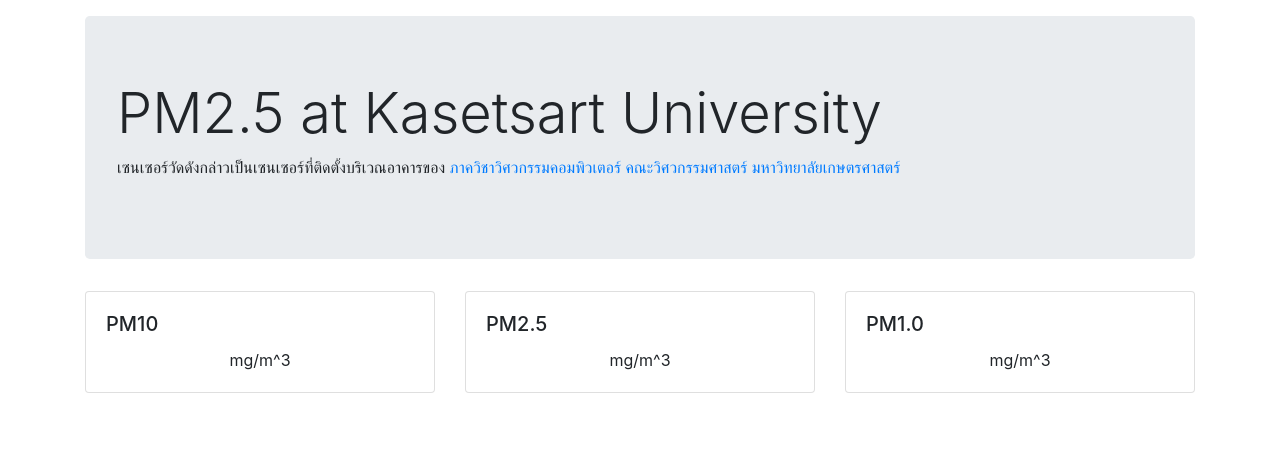
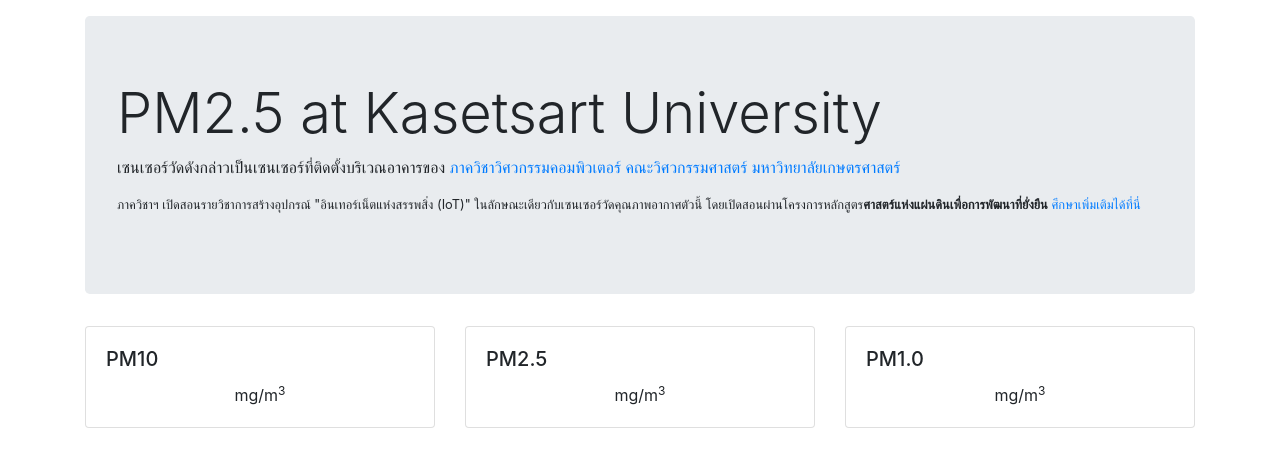
Before and after one commit to srakrn/pm25-sensor-web, a Flask app: template cpe_pm25/templates/index.html in a window 1280 px wide. Shown: the top 467 px of the page. Run offline with Flask 2, Linux system fonts and the light colour scheme; the template is opened without the code that fills it, so the values that code supplies are empty; some libraries are stand-ins or nearby versions.

Commit message:
:sparkle: Sponsored curriculum

```diff
--- a/cpe_pm25/templates/index.html
+++ b/cpe_pm25/templates/index.html
@@ -35,6 +35,18 @@
           มหาวิทยาลัยเกษตรศาสตร์</a
         >
       </p>
+      <p class="small">
+        ภาควิชาฯ เปิดสอนรายวิชาการสร้างอุปกรณ์ "อินเทอร์เน็ตแห่งสรรพสิ่ง (IoT)"
+        ในลักษณะเดียวกับเซนเซอร์วัดคุณภาพอากาศตัวนี้
+        โดยเปิดสอนผ่านโครงการหลักสูตร<b
+          >ศาสตร์แห่งแผ่นดินเพื่อการพัฒนาที่ยั่งยืน</b
+        >
+        <a
+          href="http://sis.ku.ac.th/%E0%B8%AB%E0%B8%A5%E0%B8%B1%E0%B8%81%E0%B8%AA%E0%B8%B9%E0%B8%95%E0%B8%A3%E0%B8%9B%E0%B8%A3%E0%B8%B0%E0%B8%81%E0%B8%B2%E0%B8%A8%E0%B8%99%E0%B8%B5%E0%B8%A2%E0%B8%9A%E0%B8%B1%E0%B8%95%E0%B8%A3%E0%B8%8A%E0%B8%B8%E0%B8%94%E0%B8%A7%E0%B8%B4%E0%B8%8A%E0%B8%B2/%E0%B8%8A%E0%B8%B8%E0%B8%94%E0%B8%A7%E0%B8%B4%E0%B8%8A%E0%B8%B2%E0%B8%97%E0%B8%B5%E0%B9%88-13/"
+        >
+          ศึกษาเพิ่มเติมได้ที่นี่</a
+        >
+      </p>
     </div>
     <div class="row">
       <div class="col-md-4">
@@ -42,7 +54,7 @@
           <div class="card-body">
             <h5 class="card-title">PM10</h5>
             <h1 class="display-2 text-center">{{ data["PM10"] }}</h1>
-            <div class="text-center">mg/m^3</div>
+            <div class="text-center">mg/m<sup>3</sup></div>
           </div>
         </div>
       </div>
@@ -51,7 +63,7 @@
           <div class="card-body">
             <h5 class="card-title">PM2.5</h5>
             <h1 class="display-2 text-center">{{ data["PM2.5"] }}</h1>
-            <div class="text-center">mg/m^3</div>
+            <div class="text-center">mg/m<sup>3</sup></div>
           </div>
         </div>
       </div>
@@ -60,10 +72,12 @@
           <div class="card-body">
             <h5 class="card-title">PM1.0</h5>
             <h1 class="display-2 text-center">{{ data["PM1"] }}</h1>
-            <div class="text-center">mg/m^3</div>
+            <div class="text-center">mg/m<sup>3</sup></div>
           </div>
         </div>
       </div>
     </div>
   </div>
 </html>
+
+<script src="{{ url_for('static', filename='main.js') }}"></script>
```
